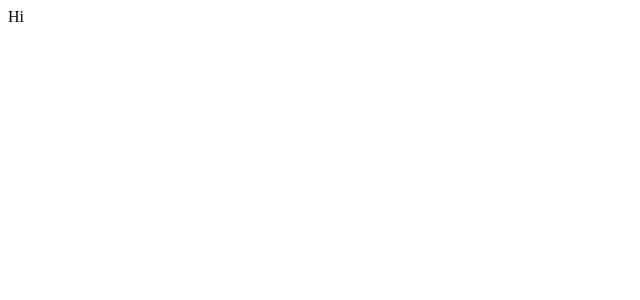
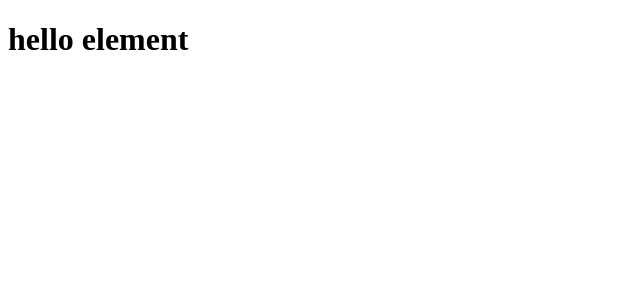
Before and after one commit to bkate/ReactLearning, a React app: page / in a window 1280 px wide. Shown: the top 300 px of the page, without its empty margins (0-640 px from the left). Built offline with nearby package versions, Linux system fonts and the light colour scheme.

Commit message:
add other alternative to h1

```diff
--- a/App.js
+++ b/App.js
@@ -1,8 +1,9 @@
 import React from 'react';
 class App extends React.Component {
   render() {
-    return <div>Hi</div>
+    return React.createElement('h1',null,'hello element')
   }
 }
 
+// const App = () => <h1>hello</h1>
 export default App
```
